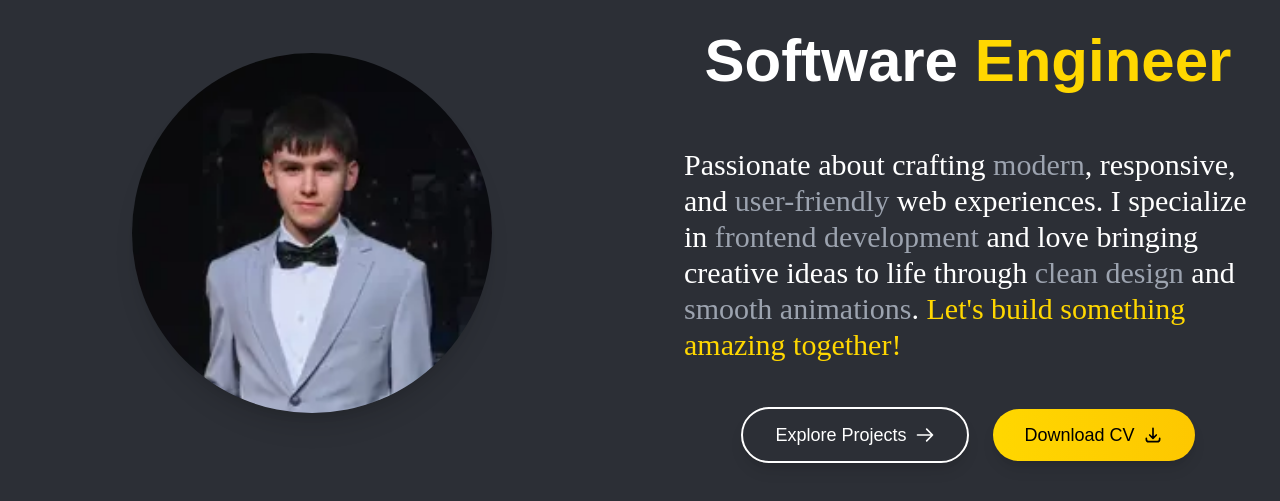
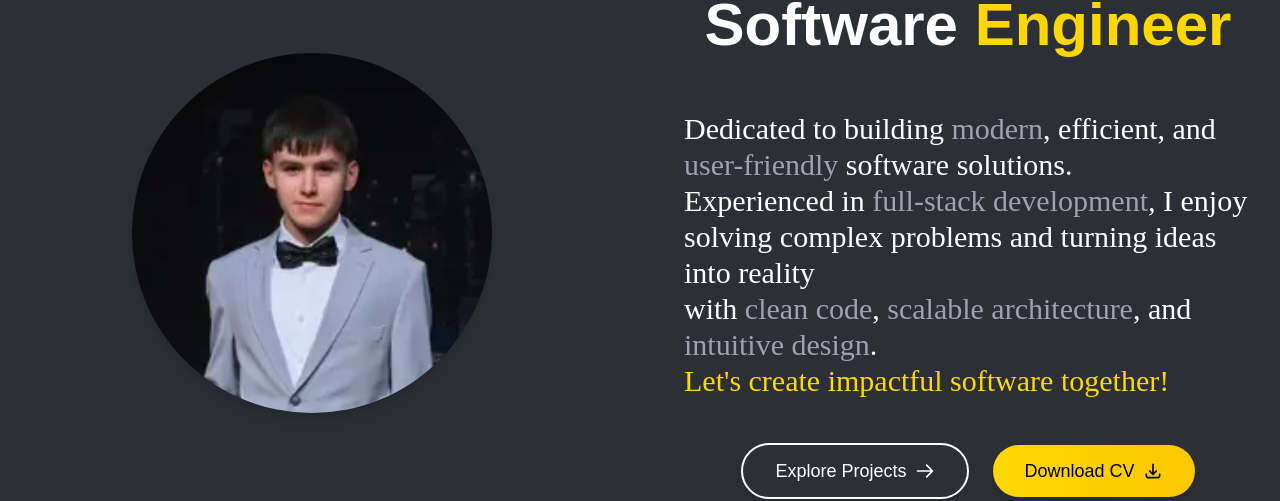
Before and after one commit to strnadaljaz/new_portfolio, a Next.js app: page / in a window 1280 px wide. Shown: the part 215-716 px from the top of the page. Built offline with nearby package versions, Linux system fonts and the light colour scheme; no server answers.

Commit message:
cnahged hero

```diff
--- a/src/Components/Hero.jsx
+++ b/src/Components/Hero.jsx
@@ -86,10 +86,10 @@ function HeroContent() {
                     Software <TypewriterText text="Engineer" className="text-[#FFD700]" />
                 </h1>
                 <p className="text-white font-[poppins] text-lg sm:text-xl md:text-2xl lg:text-3xl m-4 sm:m-7">
-                    Passionate about crafting <span className={Span}>modern</span>, responsive, and <span className={Span}>user-friendly</span> web experiences.
-                    I specialize in <span className={Span}>frontend development</span> and love bringing creative ideas to life
-                    through <span className={Span}>clean design</span> and <span className={Span}>smooth animations</span>.
-                    <span className="text-[#FFD700]"> Let's build something amazing together!</span>
+                    Dedicated to building <span className={Span}>modern</span>, efficient, and <span className={Span}>user-friendly</span> software solutions.<br/>
+                    Experienced in <span className={Span}>full-stack development</span>, I enjoy solving complex problems and turning ideas into reality<br/>
+                    with <span className={Span}>clean code</span>, <span className={Span}>scalable architecture</span>, and <span className={Span}>intuitive design</span>.<br/>
+                    <span className="text-[#FFD700]"> Let's create impactful software together!</span>
                 </p>
                 <div className="flex flex-col sm:flex-row justify-center items-center w-full sm:w-auto mx-auto md:mx-0 space-y-4 sm:space-y-0 sm:space-x-6 px-4 sm:px-0 mt-4">
                     <button className={`${projectsButtonStyle} min-w-[180px] sm:min-w-[200px]`}>
```
